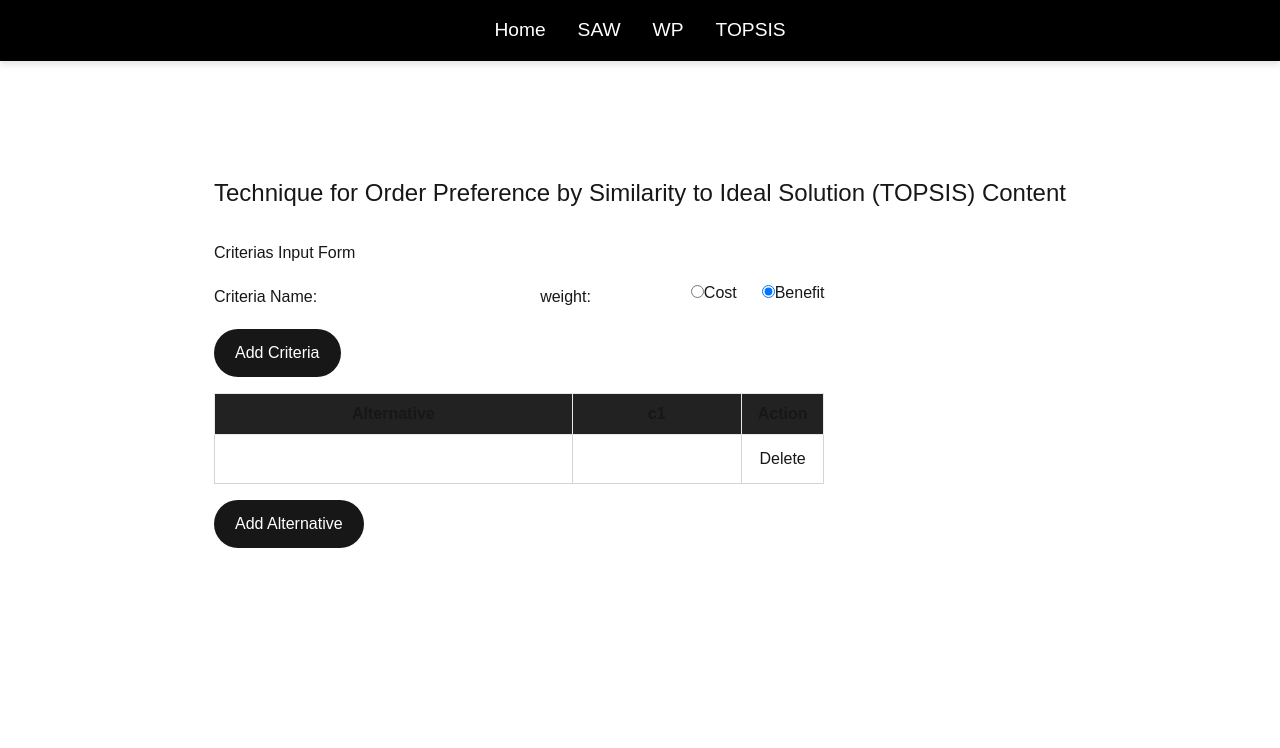
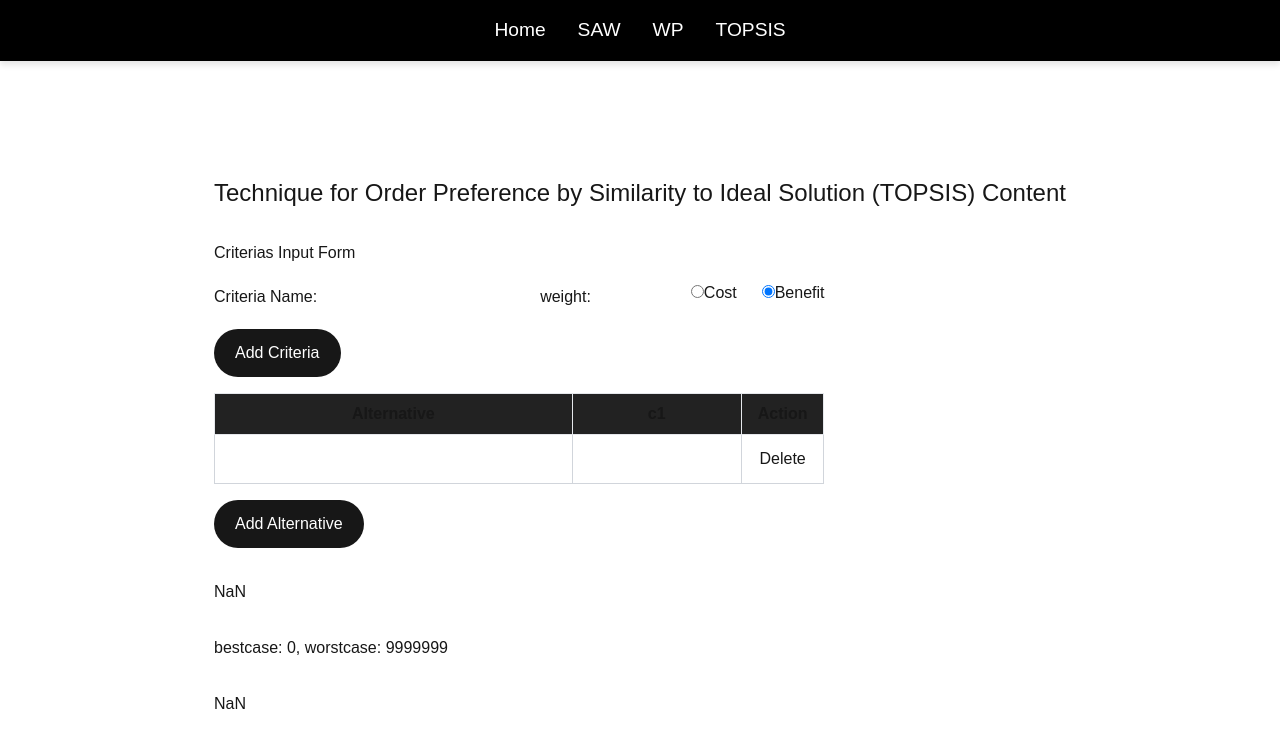
Before and after one commit to fmrozaqi/dss-mmi-25, a Next.js app: page /topsis in a window 1280 px wide. Shown: the top 748 px of the page. Built offline with nearby package versions, Linux system fonts and the light colour scheme.

Commit message:
add functionality

```diff
--- a/app/saw/page.tsx
+++ b/app/saw/page.tsx
@@ -33,10 +33,10 @@ export default function SawPage() {
       result.push(normalizedRow);
     });
     return result;
-  }, [alternatives]);
+  }, [alternatives, criterias]);
 
   const normalizedWeight: number[] = useMemo(() => {
-    var sum = 0;
+    let sum = 0;
     criterias.forEach((criteria) => {
       sum += criteria.weight;
     });
@@ -50,7 +50,7 @@ export default function SawPage() {
   const finalScore: number[] = useMemo(() => {
     const result: number[] = [];
     normalizedMatrix.forEach((normalizedRow) => {
-      var score = 0;
+      let score = 0;
       normalizedRow.forEach((value, idx) => {
         score += value * normalizedWeight[idx];
       });
@@ -60,9 +60,9 @@ export default function SawPage() {
   }, [normalizedMatrix, normalizedWeight]);
 
   return (
-    <div className="grid grid-rows-[20px_1fr_20px] items-center justify-items-center p-8 pb-20 gap-16 font-[family-name:var(--font-geist-sans)]">
+    <div className="grid grid-rows-[20px_1fr_20px] items-center justify-items-center p-8 pb-20 gap-16 font-[family-name:let(--font-geist-sans)]">
       <main className="flex flex-col gap-8 row-start-2 items-center sm:items-start">
-        <div className="text-2xl text-center sm:text-left font-[family-name:var(--font-geist-mono)]">
+        <div className="text-2xl text-center sm:text-left font-[family-name:let(--font-geist-mono)]">
           Simple Additive Weighting (SAW) Content
         </div>
         <DSSInput
@@ -80,13 +80,17 @@ export default function SawPage() {
             <div key={`row${idxRow}`} className="flex flex-row">
               {row.map((value, idx) => (
                 <div key={`${idxRow}-${idx}`} className="me-2">
-                  {value ? value : "NaN"}
+                  {value}
                 </div>
               ))}
             </div>
           ))}
         </div>
-        <div>{finalScore}</div>
+        <div>
+          {finalScore.map((val, idx) => (
+            <div key={idx}>{val}</div>
+          ))}
+        </div>
       </main>
     </div>
   );
--- a/app/topsis/page.tsx
+++ b/app/topsis/page.tsx
@@ -1,14 +1,119 @@
 "use client";
 import { DSSInput } from "@/components/DSSInput";
 import { useDSSInput } from "@/hooks/useDSSInput";
+import { useMemo } from "react";
+
+type IdealSolution = {
+  bestCase: number;
+  worstCase: number;
+};
 
 export default function TopsisPage() {
   const dss = useDSSInput();
+  const { criterias, alternatives } = dss;
+
+  const normalizedMatrix: number[][] = useMemo(() => {
+    const sumSquare = new Array(criterias.length).fill(0);
+    alternatives.forEach((alternative) => {
+      alternative.score.forEach((score, idx) => {
+        sumSquare[idx] += score * score;
+      });
+    });
+    const result: number[][] = [];
+    alternatives.forEach((alternative) => {
+      const normalizedRow: number[] = [];
+      alternative.score.forEach((score, idx) => {
+        normalizedRow.push(score / Math.sqrt(sumSquare[idx]));
+      });
+      result.push(normalizedRow);
+    });
+    return result;
+  }, [alternatives, criterias]);
+
+  const normalizedWeight: number[] = useMemo(() => {
+    let sum = 0;
+    criterias.forEach((criteria) => {
+      sum += criteria.weight;
+    });
+    const result: number[] = [];
+    criterias.forEach((criteria) => {
+      result.push(criteria.weight / sum);
+    });
+    return result;
+  }, [criterias]);
+
+  const weightedNormalizedMatrix: number[][] = useMemo(() => {
+    const result: number[][] = [];
+    normalizedMatrix.forEach((row) => {
+      const normalizedRow: number[] = [];
+      row.forEach((score, idx) => {
+        normalizedRow.push(normalizedWeight[idx] * score);
+      });
+      result.push(normalizedRow);
+    });
+    return result;
+  }, [normalizedMatrix, normalizedWeight]);
+
+  const idealSolutions: IdealSolution[] = useMemo(() => {
+    const maxValue = new Array(criterias.length).fill(0);
+    const minValue = new Array(criterias.length).fill(9999999);
+    weightedNormalizedMatrix.forEach((row) => {
+      row.forEach((score, idx) => {
+        if (score > maxValue[idx]) {
+          maxValue[idx] = score;
+        }
+        if (score < minValue[idx]) {
+          minValue[idx] = score;
+        }
+      });
+    });
+    const result: IdealSolution[] = [];
+    criterias.forEach((criteria, idx) => {
+      console.log(criteria);
+      if (criteria.type === "benefit") {
+        result.push({
+          bestCase: maxValue[idx],
+          worstCase: minValue[idx],
+        });
+      } else {
+        result.push({
+          bestCase: minValue[idx],
+          worstCase: maxValue[idx],
+        });
+      }
+    });
+    return result;
+  }, [weightedNormalizedMatrix, criterias]);
+
+  const closenessIdealSolutions: number[] = useMemo(() => {
+    const result: number[] = [];
+    weightedNormalizedMatrix.forEach((row) => {
+      let positiveIdealSolution = 0;
+      let negativeIdealSolution = 0;
+      row.forEach((val, idx) => {
+        positiveIdealSolution += Math.pow(
+          val - idealSolutions[idx].bestCase,
+          2
+        );
+        negativeIdealSolution += Math.pow(
+          val - idealSolutions[idx].worstCase,
+          2
+        );
+      });
+
+      positiveIdealSolution = Math.sqrt(positiveIdealSolution);
+      negativeIdealSolution = Math.sqrt(negativeIdealSolution);
+      result.push(
+        negativeIdealSolution / (positiveIdealSolution + negativeIdealSolution)
+      );
+    });
+    return result;
+  }, [weightedNormalizedMatrix, idealSolutions]);
 
   return (
-    <div className="grid grid-rows-[20px_1fr_20px] items-center justify-items-center p-8 pb-20 gap-16 font-[family-name:var(--font-geist-sans)]">
+    <div className="grid grid-rows-[20px_1fr_20px] items-center justify-items-center p-8 pb-20 gap-16 font-[family-name:let(--font-geist-sans)]">
       <main className="flex flex-col gap-8 row-start-2 items-center sm:items-start">
-        <div className="text-2xl text-center sm:text-left font-[family-name:var(--font-geist-mono)]">
+        <div className="text-2xl text-center sm:text-left font-[family-name:let(--font-geist-mono)]">
           Technique for Order Preference by Similarity to Ideal Solution
           (TOPSIS) Content
         </div>
@@ -22,6 +127,32 @@ export default function TopsisPage() {
           updateAlternatives={dss.updateAlternatives}
           deleteAlternative={dss.deleteAlternative}
         />
+        <div>
+          {weightedNormalizedMatrix.map((row, idxRow) => (
+            <div key={`row${idxRow}`} className="flex flex-row">
+              {row.map((value, idx) => (
+                <div key={`${idxRow}-${idx}`} className="me-2">
+                  {value}
+                </div>
+              ))}
+            </div>
+          ))}
+        </div>
+        <div>
+          {idealSolutions.map((value, idxRow) => (
+            <div key={`row${idxRow}`} className="flex flex-row">
+              {"bestcase: " +
+                value.bestCase +
+                ", worstcase: " +
+                value.worstCase}
+            </div>
+          ))}
+        </div>
+        <div>
+          {closenessIdealSolutions.map((val, idx) => (
+            <div key={idx}>{val}</div>
+          ))}
+        </div>
       </main>
     </div>
   );
--- a/app/wp/page.tsx
+++ b/app/wp/page.tsx
@@ -1,14 +1,76 @@
 "use client";
 import { DSSInput } from "@/components/DSSInput";
 import { useDSSInput } from "@/hooks/useDSSInput";
+import { useMemo } from "react";
 
 export default function WpPage() {
   const dss = useDSSInput();
+  const { criterias, alternatives } = dss;
+
+  const normalizedWeight: number[] = useMemo(() => {
+    let sum = 0;
+    criterias.forEach((criteria) => {
+      sum += criteria.weight;
+    });
+    const result: number[] = [];
+    criterias.forEach((criteria) => {
+      result.push(criteria.weight / sum);
+    });
+    return result;
+  }, [criterias]);
+
+  const poweredAlternative: number[][] = useMemo(() => {
+    const result: number[][] = [];
+    alternatives.forEach((alternative) => {
+      const normalizedRow: number[] = [];
+      alternative.score.forEach((score, idx) => {
+        if (criterias[idx].type === "benefit") {
+          normalizedRow.push(Math.pow(score, normalizedWeight[idx]));
+        } else {
+          normalizedRow.push(Math.pow(score, -normalizedWeight[idx]));
+        }
+      });
+      result.push(normalizedRow);
+    });
+    return result;
+  }, [alternatives, normalizedWeight, criterias]);
+
+  const finalScore: number[] = useMemo(() => {
+    const result: number[] = [];
+    poweredAlternative.forEach((normalizedRow) => {
+      let score = 1;
+      normalizedRow.forEach((value) => {
+        score *= value;
+      });
+      result.push(score);
+    });
+    return result;
+  }, [poweredAlternative]);
+
+  const normalizedFinalScore: number[] = useMemo(() => {
+    const sum = finalScore.reduce((prev, current) => prev + current, 0);
+    const result: number[] = [];
+    finalScore.forEach((value) => {
+      result.push(value / sum);
+    });
+    return result;
+  }, [finalScore]);
+
+  const ranks: number[] = useMemo(() => {
+    const sortedIndices = [...finalScore.keys()].sort(
+      (a, b) => finalScore[b] - finalScore[a]
+    );
+    const result: number[] = [];
+    sortedIndices.forEach((originalIndex, rank) => {
+      result[originalIndex] = rank + 1; // Rank starts from 1
+    });
+    return result;
+  }, [finalScore]);
 
   return (
-    <div className="grid grid-rows-[20px_1fr_20px] items-center justify-items-center p-8 pb-20 gap-16 font-[family-name:var(--font-geist-sans)]">
+    <div className="grid grid-rows-[20px_1fr_20px] items-center justify-items-center p-8 pb-20 gap-16 font-[family-name:let(--font-geist-sans)]">
       <main className="flex flex-col gap-8 row-start-2 items-center sm:items-start">
-        <div className="text-2xl text-center sm:text-left font-[family-name:var(--font-geist-mono)]">
+        <div className="text-2xl text-center sm:text-left font-[family-name:let(--font-geist-mono)]">
           Weighted Product (WP) Content
         </div>
         <DSSInput
@@ -21,6 +83,37 @@ export default function WpPage() {
           updateAlternatives={dss.updateAlternatives}
           deleteAlternative={dss.deleteAlternative}
         />
+        <div>
+          {poweredAlternative.map((row, idxRow) => (
+            <div key={`row${idxRow}`} className="flex flex-row">
+              {row.map((value, idx) => (
+                <div key={`${idxRow}-${idx}`} className="me-2">
+                  {value}
+                </div>
+              ))}
+            </div>
+          ))}
+        </div>
+        <div>
+          {normalizedWeight.map((val, idx) => (
+            <div key={idx}>{val}</div>
+          ))}
+        </div>
+        <div>
+          {finalScore.map((val, idx) => (
+            <div key={idx}>{val}</div>
+          ))}
+        </div>
+        <div>
+          {normalizedFinalScore.map((val, idx) => (
+            <div key={idx}>{val}</div>
+          ))}
+        </div>
+        <div>
+          {ranks.map((val, idx) => (
+            <div key={idx}>{"A" + val}</div>
+          ))}
+        </div>
       </main>
     </div>
   );
```
